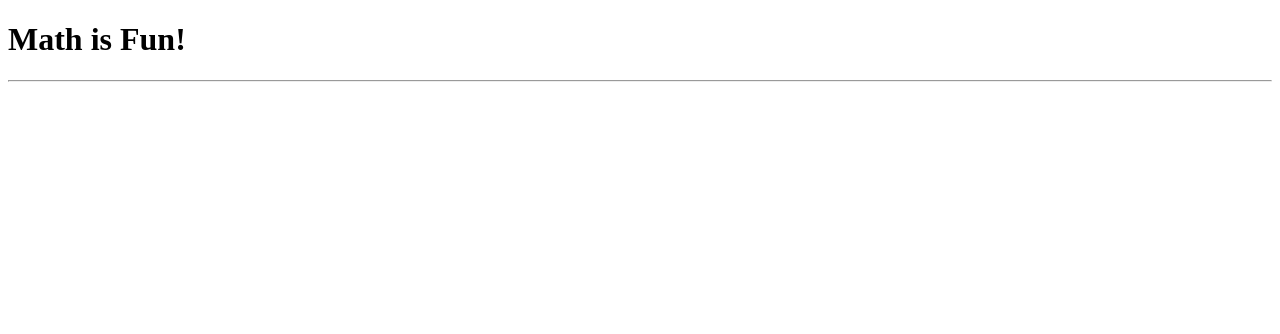
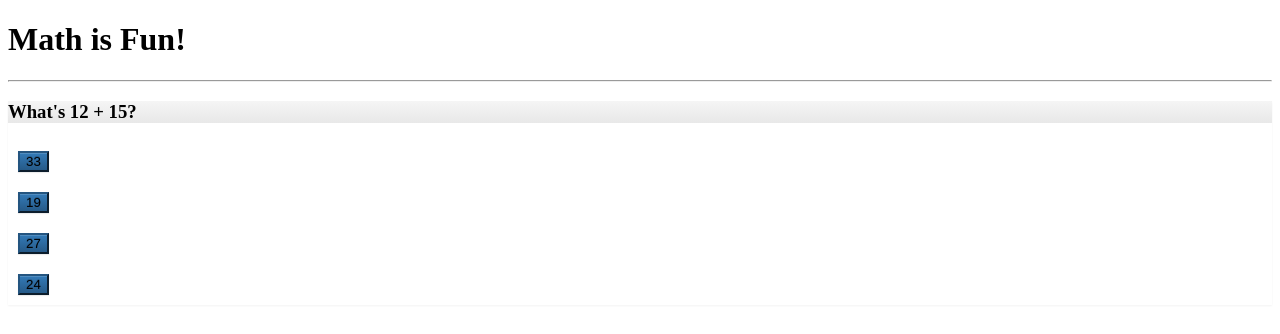
Before and after one commit to bdurb/math-quiz, a Vue app: page / in a window 1280 px wide. Shown: the top 334 px of the page. Built offline with nearby package versions, Linux system fonts and the light colour scheme.

Commit message:
added logic for question

```diff
--- a/src/components/Question.vue
+++ b/src/components/Question.vue
@@ -0,0 +1,91 @@
+<template>
+    <div class="panel panel-default">
+        <div class="panel-heading">
+            <h3 class="panel-title text-center">{{ question }}</h3>
+        </div>
+        <div class="panel-body">
+            <div class="col-xs-12 col-sm-6 text-center">
+                <button class="btn btn-primary btn-lg" style="margin: 10px" @click="onAnswer(btnData[0].correct)">{{ btnData[0].answer }}</button>
+            </div>
+            <div class="col-xs-12 col-sm-6 text-center">
+                <button class="btn btn-primary btn-lg" style="margin: 10px" @click="onAnswer(btnData[1].correct)">{{ btnData[1].answer }}</button>
+            </div>
+            <div class="col-xs-12 col-sm-6 text-center">
+                <button class="btn btn-primary btn-lg" style="margin: 10px" @click="onAnswer(btnData[2].correct)">{{ btnData[2].answer }}</button>
+            </div>
+            <div class="col-xs-12 col-sm-6 text-center">
+                <button class="btn btn-primary btn-lg" style="margin: 10px" @click="onAnswer(btnData[3].correct)">{{ btnData[3].answer }}</button>
+            </div>
+        </div>
+    </div>
+</template>
+<style>
+
+</style>
+<script>
+    const MODE_ADDITION = 1;
+    const MODE_SUBTRACTION = 2;
+    export default{
+        data() {
+            return {
+                question: 'Oops, an error ocurred :/',
+                btnData: [
+                    {correct: true, answer: 0},
+                    {correct: false, answer: 0},
+                    {correct: false, answer: 0},
+                    {correct: false, answer: 0}
+                ]
+            };
+        },
+        methods: {
+            generateQuestion() {
+                const firstNumber = this.generateRandomNumber(1, 100);
+                const secondNumber = this.generateRandomNumber(1, 100);
+                const modeNumber = this.generateRandomNumber(1, 2);
+
+                let correctAnswer = 0;
+
+                switch (modeNumber) {
+                    case MODE_ADDITION:
+                        correctAnswer = firstNumber + secondNumber;
+                        this.question = `What's ${firstNumber} + ${secondNumber}?`;
+                        break;
+                    case MODE_SUBTRACTION:
+                        correctAnswer = firstNumber - secondNumber;
+                        this.question = `What's ${firstNumber} - ${secondNumber}?`;
+                        break;
+                    default:
+                        correctAnswer = 0;
+                        this.question = 'Oops, an Error occurred :/';
+                }
+
+                this.btnData[0].answer = this.generateRandomNumber(correctAnswer - 10, correctAnswer + 10, correctAnswer);
+                this.btnData[0].correct = false;
+                this.btnData[1].answer = this.generateRandomNumber(correctAnswer - 10, correctAnswer + 10, correctAnswer);
+                this.btnData[1].correct = false;
+                this.btnData[2].answer = this.generateRandomNumber(correctAnswer - 10, correctAnswer + 10, correctAnswer);
+                this.btnData[2].correct = false;
+                this.btnData[3].answer = this.generateRandomNumber(correctAnswer - 10, correctAnswer + 10, correctAnswer);
+                this.btnData[3].correct = false;
+
+                const correctButton = this.generateRandomNumber(0, 3);
+                this.btnData[correctButton].correct = true;
+                this.btnData[correctButton].answer = correctAnswer;
+            },
+            generateRandomNumber(min, max, except) {
+                const rndNumber = Math.round(Math.random() * (max - min)) + min;
+                console.log(min, max, rndNumber);
+                if (rndNumber == except) {
+                    return this.generateRandomNumber(min, max, except);
+                }
+                return rndNumber;
+            },
+            onAnswer(isCorrect) {
+                this.$emit('answered', isCorrect);
+            }
+        },
+        created() {
+            this.generateQuestion();
+        }
+    }
+</script>
```
